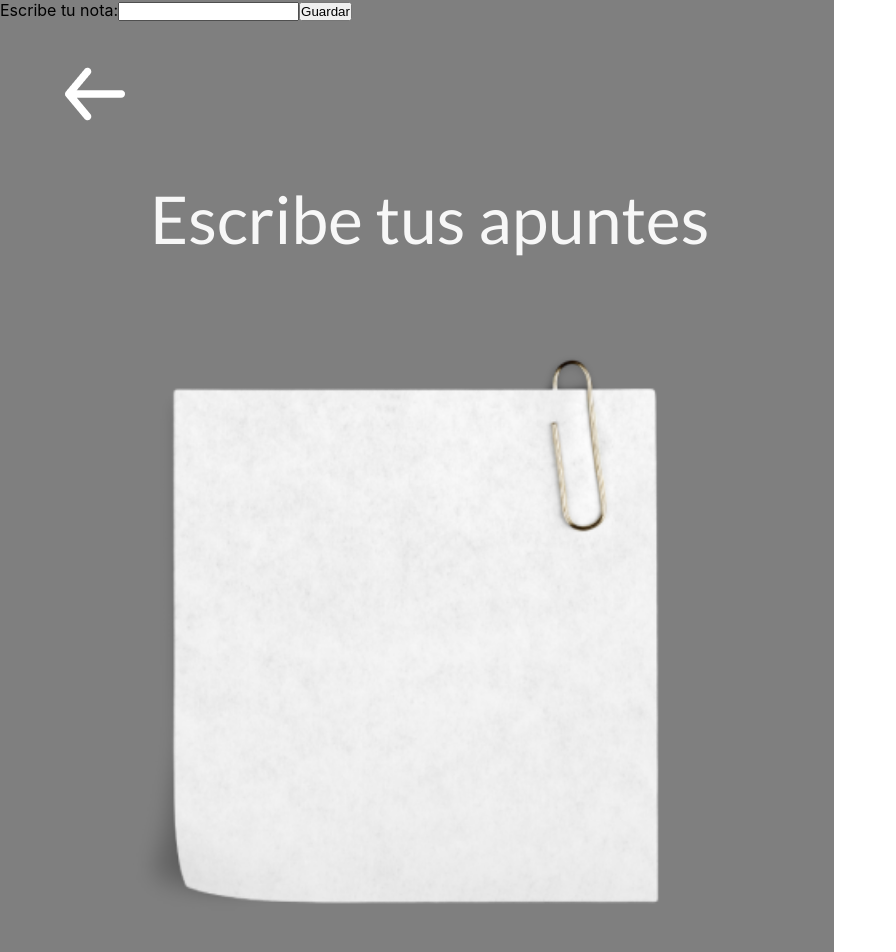
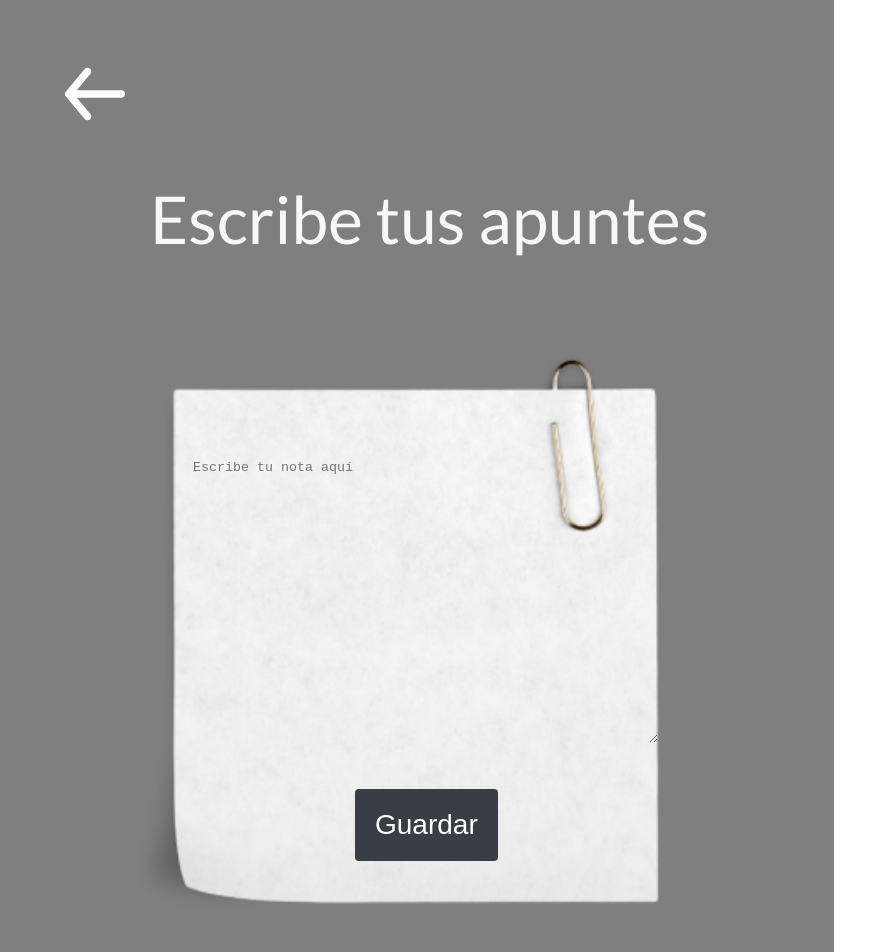
Before and after one commit to atzinmartinez/CDMX013-notes, a React (Create React App) app: page /firstscreen in a window 1280 px wide. Shown: the top 952 px of the page, without its empty margins (0-896 px from the left). Built offline with nearby package versions, Linux system fonts and the light colour scheme; no server answers; the database is empty.

Commit message:
css en tres rutas

```diff
--- a/src/components/noauth/Firstscreen.js
+++ b/src/components/noauth/Firstscreen.js
@@ -42,16 +42,17 @@ export default function AddNota() {
         <h2 className='escribe'>Escribe tus apuntes</h2>
         <img src={note} className='note' alt='note' />
         <form onSubmit={saveNoteFirebase}>
-          <label htmlFor="nota">Escribe tu nota:</label>
-          <input onChange={capturarInputs} className='input' type="text" id="nota" name="escribir" value={user.escribir} />
-          <button>Guardar</button>
+          <label htmlFor="nota"></label>
+          <textarea className='input' placeholder="Escribe tu nota aquí" onChange={capturarInputs}  type="text" id="nota" name="escribir" value={user.escribir} />
+          {/* <text className='titulo' type="text" id="nota" name="escribir" value={user.escribir}></text> preguntar como se pone el titulo */}
+          <button className='button' >Guardar</button>
 
         </form>
 
 
 
 
-        <img src={atras} className='atras' alt='atras' onClick={() => { back() }} />
+        <img className='img' src={atras} className='atras' alt='atras' onClick={() => { back() }} />
 
       </div>
 
--- a/src/components/noauth/Login.js
+++ b/src/components/noauth/Login.js
@@ -2,6 +2,7 @@ import './login.css'
 import titulo from '../../img/titulo.png'
 import google from '../../img/google.png'
 import linea from '../../img/linea.png'
+import h1 from '../../img/h1.png'
 import { useNavigate } from 'react-router-dom'
 import { googleAuth } from '../../firebase/google'
 
@@ -23,7 +24,7 @@ export default function Login(props) {
   return (
     <div className='background'>
       <div className='fondo'>
-        <h1 className='descripcion'>Todas tus notas en un solo lugar</h1>
+      <img src={h1} className="h1" alt='todas tus notas en un solo lugar' />
         <img src={titulo} className="titulo" alt='notme!' />
         <img src={google} className="google" alt='google' onClick={() => { googleEvent() }} />
 
--- a/src/components/noauth/firstscreen.css
+++ b/src/components/noauth/firstscreen.css
@@ -35,6 +35,7 @@ color: #F7F7F7;
   width: 750px;
   height: 700px;
   margin-left: 20px;
+  z-index: -1;
 }
 
 .atras{
@@ -47,21 +48,61 @@ top: 49px;
 
 }
 
-.note2{
-  position: absolute;
-  width: 469px;
-  height: 427px;
-  margin-top: 250px;
-  margin-left: 350px;
-  width: 450px;
-  height: 400px;
+
+.input{
+    width: 485px;
+    height: 293px;
+    padding: 10px 20px;
+    margin-top: 450px;
+    margin-left: 173px;
+    box-sizing: border-box;
+    border: 2px solid #ccc;
+    border-radius: 4px;
+    background-color: #f8f8f8;
+    z-index: 1px;
+      background: transparent;
+      border: transparent;
+
 }
 
-.note3{
+.button {
+  position: relative;
+  border-radius: 4px;
+  background-color: #393E46;
+  border: none;
+  color: #FFFFFF;
+  text-align: center;
+  font-size: 28px;
+  padding: 20px;
+  margin-top: 42px;
+  margin-left: 355px;
+  cursor: pointer;
+}
+
+.button:hover {
+  transition-duration: 0.1s;
+  background-color: #3A3A3A;
+}
+.button:after {
+  content: "";
+  display: block;
   position: absolute;
-  width: 469px;
-  height: 427px;
-  margin-top: 250px;
-  width: 450px;
-  height: 400px;
+  left: 0;
+  top:0;
+  width: 100%;
+  height: 100%;
+  opacity: 0;
+  transition: all 0.5s;
+
 }
+.button:active:after {
+  position: absolute;
+  border-radius: 4em;
+  left: 0;
+  top:0;
+  opacity: 1;
+  transition: 0s;
+}
+.button:active {
+  top: 1px;
+}
--- a/src/components/noauth/home.css
+++ b/src/components/noauth/home.css
@@ -8,7 +8,7 @@
   width: 549px;
   height: 77px;
   left: 142px;
-  top: 138px;
+  top: 200px;
 
   font-family: 'Lato', sans-serif;
   font-style: normal;
--- a/src/components/noauth/login.css
+++ b/src/components/noauth/login.css
@@ -15,7 +15,7 @@
 .titulo{
 position: absolute;
 left: 103px;
-top: 275px;
+top: 250px;
 font-family: 'Reenie Beanie';
 font-style: normal;
 font-weight: 500;
@@ -32,24 +32,13 @@ top: 751px;
 }
 
 
-h1{
+.h1{
+  position: absolute;
+  width: 674px;
+  margin-top: 605px;
+  margin-left: 95px;
+}
 
-position: absolute;
-width: 674px;
-height: 58px;
-left: 80px;
-top: 582px;
-
-font-family: 'Lato';
-font-style: normal;
-font-weight: 500;
-font-size: 48px;
-line-height: 58px;
-
-/* identical to box height */
-
-color: #F2E7D5;
-}
 .linea{
   position: absolute;
 width: 650px;
--- /dev/null
+++ b/src/components/noauth/notedb.css
@@ -0,0 +1,25 @@
+.notas_creadas{
+position: absolute;
+height: 77px;
+margin-left: 211px;
+top: 171px;
+font-family: 'Lato';
+font-weight: 500;
+font-size: 64px;
+line-height: 77px;
+color: #F7F7F7;
+}
+.contenedorPadre{
+  display: grid;
+  grid-template-rows: 1fr 1fr 1fr;
+  grid-template-columns: 1fr 1fr 1fr 1fr 1fr;
+
+  gap: 0px;
+  height: 100%;
+}
+.cadaNota{
+  border: solid;
+border-color: aqua;
+font-family: 'Lato', sans-serif;
+
+}
--- a/src/components/noauth/notedb.js
+++ b/src/components/noauth/notedb.js
@@ -1,4 +1,4 @@
-import './home.css'
+import './notedb.css'
 import logout from '../../img/logout.png'
 import atras from '../../img/atras.png'
 import { logOutFireBase } from '../../firebase/google'
@@ -46,14 +46,13 @@ getList();
   return (
     <div  className='background'>
       <div className='fondo'>
-    <h2 className='descripcion'>Tus notas</h2>
+    <h2 className='notas_creadas'>Notas Creadas</h2>
     <img src={logout} className='logout' alt='exit' onClick={()=>{exit()} }/>
     <img src={atras} className='atras' alt='atras' onClick={() => { back() }} />
 
     <div className='contenedorPadre'>{list.map((list)=>(
       <div className='cadaNota' key={list.id}>
         <p> {list.escribir} </p>
-        <button></button>
       </div>
     ))}
 
```
Also changed, not shown: src/img/h1.png (added), 1 other file (tests, documents, lock files or other folders).
